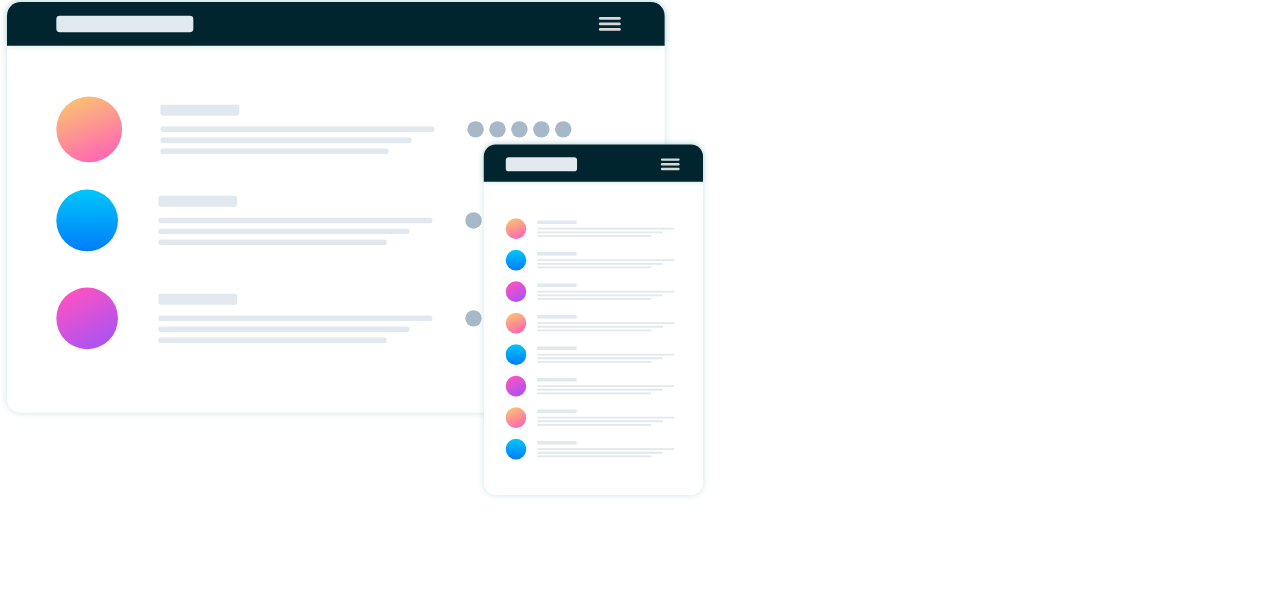
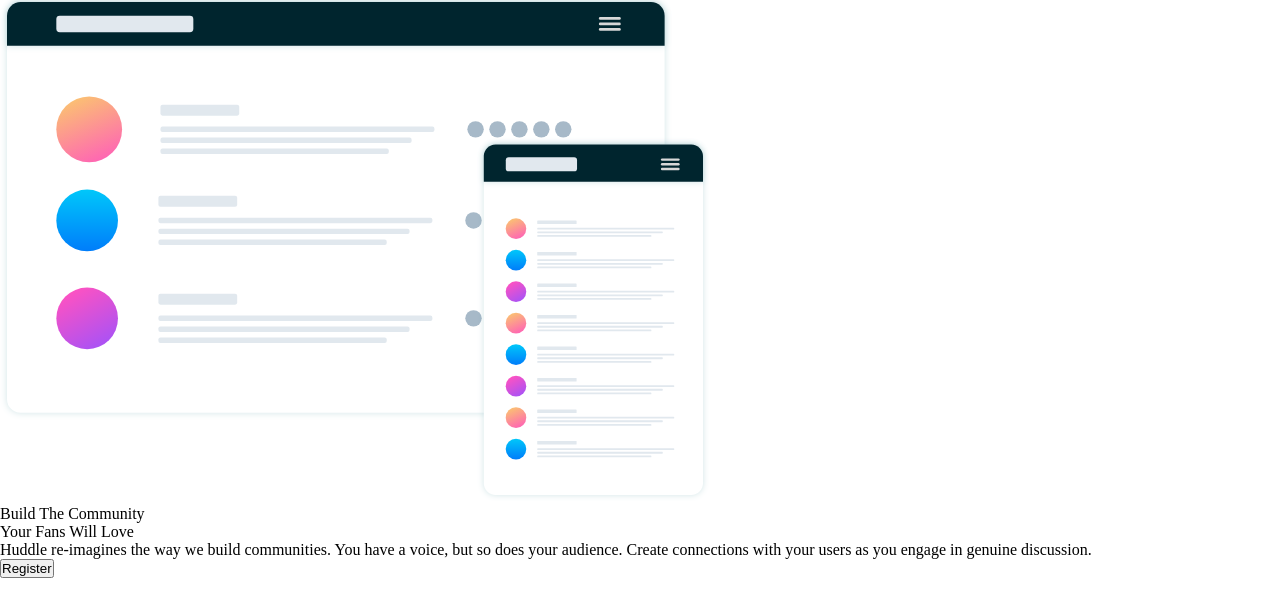
Before and after one commit to Jessica130883/huddle-landind-page, a plain HTML site: page index.html in a window 1280 px wide. Shown: the part 74-690 px from the top of the page. Drawn offline with Linux system fonts and the light colour scheme.

Commit message:
Ajout d'un paragraphe avec un bouton

```diff
--- a/index.html
+++ b/index.html
@@ -16,5 +16,19 @@
         <img src="images/illustration-mockups.svg" class="illustration" alt="">
     </div>
 
+    <div box-text>
+        <p>
+            Build The Community<br>
+            Your Fans Will Love
+        </p>
+        <p>
+            Huddle re-imagines the way we build communities.
+            You have a voice, but so does your audience.
+            Create connections with your users as you engage in genuine discussion.
+        </p>
+
+        <button>Register</button>
+    </div>
+
 </body>
 </html>
```
